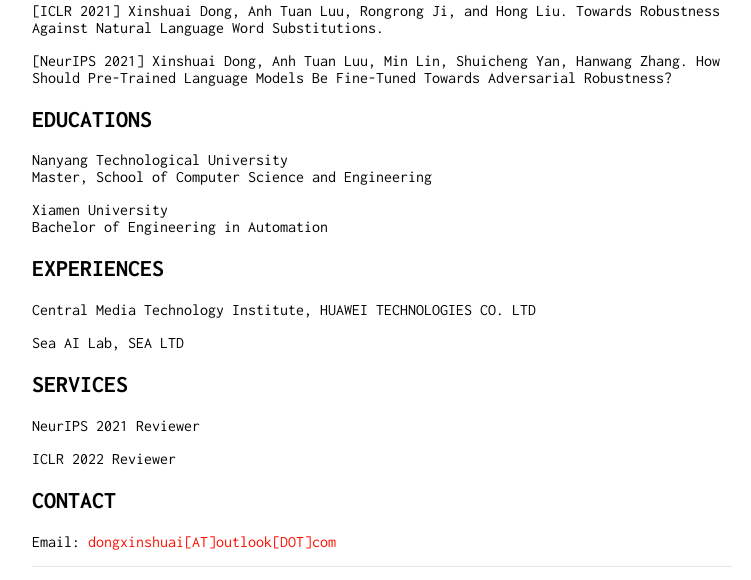
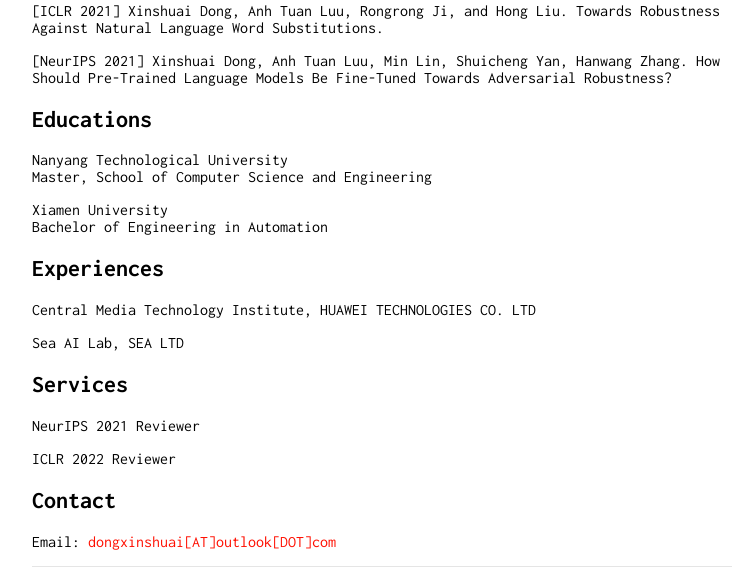
Before and after one commit to dongxinshuai/dongxinshuai.github.io, a Jekyll site: the page built from index.md, in a window 1280 px wide, cut to the strip 391-971 px from the top of the page. Shown: the whole strip, without its empty margins (258-1009 px from the left). Built offline with Jekyll 4.4.1, drawn with Linux system fonts in a browser that asks for light colours; our own code applies the rules of GitHub Pages for plain Markdown files.

```diff
--- a/index.md
+++ b/index.md
@@ -25,7 +25,7 @@ Towards Robustness Against Natural Language Word Substitutions.
 How Should Pre-Trained Language Models Be Fine-Tuned Towards Adversarial Robustness?
 
 
-## EDUCATIONS
+## Educations
 
 Nanyang Technological University\
 Master, School of Computer Science and Engineering
@@ -33,19 +33,19 @@ Master, School of Computer Science and Engineering
 Xiamen University\
 Bachelor of Engineering in Automation
 
-## EXPERIENCES
+## Experiences
 
 Central Media Technology Institute, HUAWEI TECHNOLOGIES CO. LTD
 
 Sea AI Lab, SEA LTD
 
-## SERVICES
+## Services
 
 NeurIPS 2021 Reviewer
 
 ICLR 2022 Reviewer
 
-## CONTACT
+## Contact
 Email: [dongxinshuai[AT]outlook[DOT]com](mailto:dongxinshuai@outlook.com)
 
 ---
```
